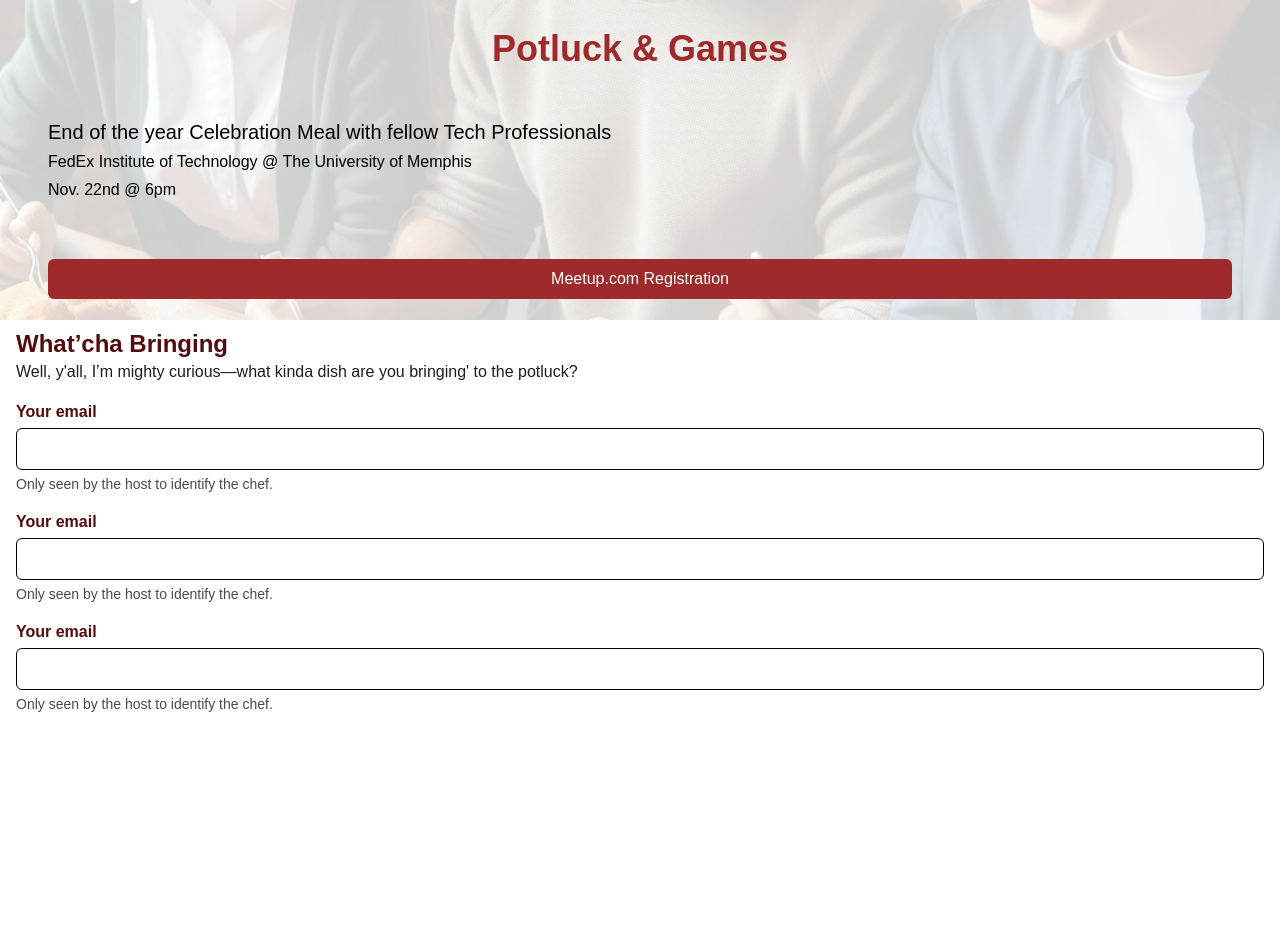
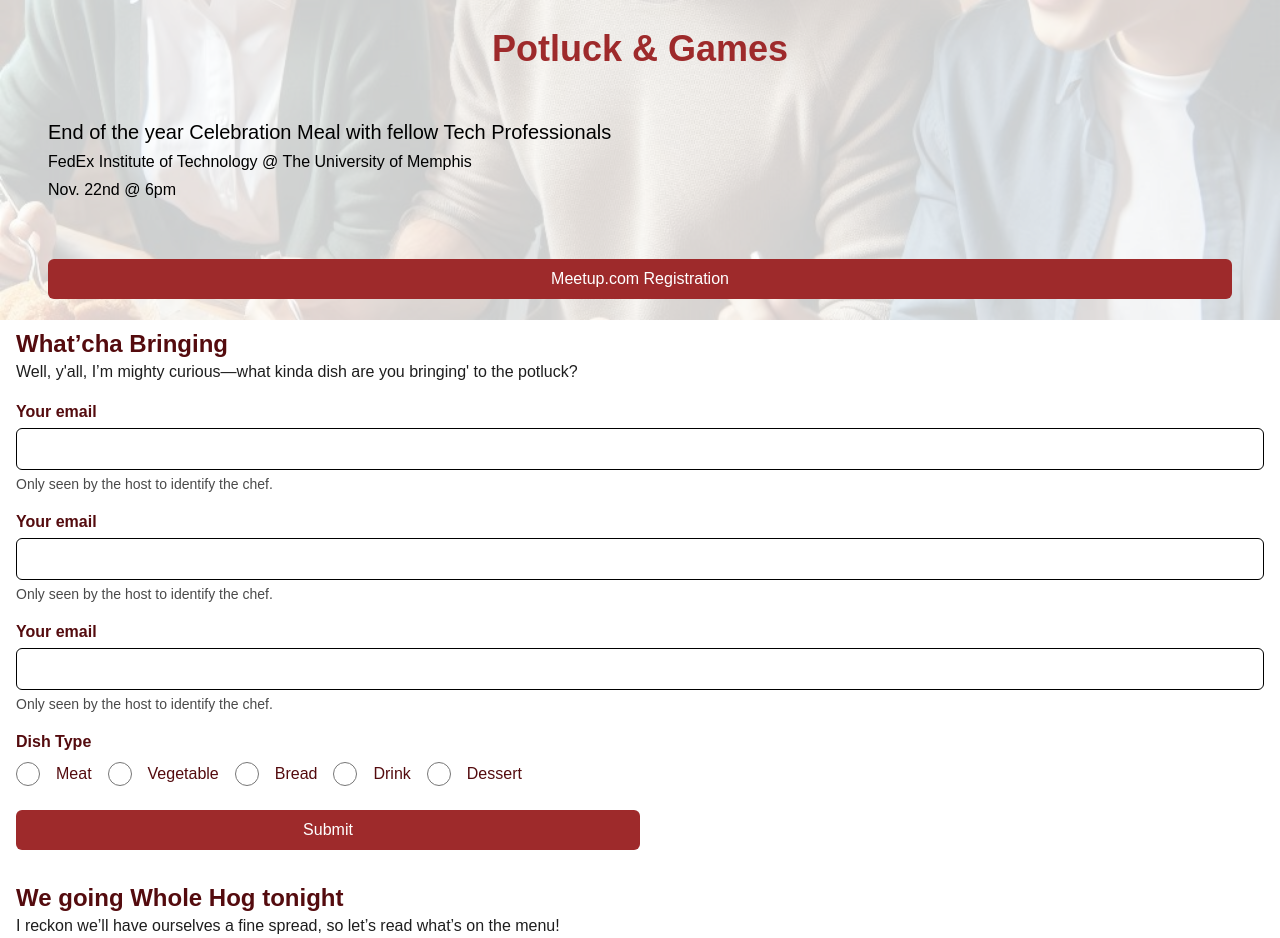
Before and after one commit to jcsmileyjr/potluckgames, a Next.js app: page / in a window 1280 px wide. Before the commit the page ends 800 px from the top, so only its background shows below. Built offline with nearby package versions, Linux system fonts and the light colour scheme.

Commit message:
Feat ViewDish - Initial setup

```diff
--- a/src/app/components/AddDish/AddDish.tsx
+++ b/src/app/components/AddDish/AddDish.tsx
@@ -1,15 +1,18 @@
+import DishTypeSelection from "../DishTypeSelection/DishTypeSelection";
 import UserInput from "../UserInput/UserInput";
 
 export default function AddDish() {
 
     return (
-        <section className="flex-1 px-4">
+        <section className="flex-1 px-4 ">
             <h2 className="text-primaryBrown font-bold text-left text-2xl pt-2">What’cha Bringing</h2>
             <p className="text-blackaccent1">Well, y'all, I’m mighty curious—what kinda dish are you bringing' to the potluck?</p>
             <div className="my-4">
                 <UserInput inputName="dish1" />
                 <UserInput inputName="dish2" />
                 <UserInput inputName="dish3"  />
+                <DishTypeSelection />
+                <button type="submit" className="bg-accentRed text-white py-2 px-4 rounded-md mt-4 w-1/2">Submit</button>
             </div>
         </section>
     )
--- /dev/null
+++ b/src/app/components/DishTypeSelection/DishTypeSelection.tsx
@@ -0,0 +1,26 @@
+
+
+const Selection = ({type}: {type: string}) => {
+    return (
+        <div className="my-2 flex flex-row gap-4 items-center">
+            <input className="border-primaryBrown h-6 w-6" type="radio" id={type} name="dishType" value={type} />
+            <label htmlFor={type}>{type}</label>
+        </div>
+    )
+}
+
+
+export default function DishTypeSelection() {
+    return (
+        <div>
+            <p className="text-primaryBrown font-bold">Dish Type</p>
+            <div className="flex flex-row flex-wrap gap-4 text-primaryBrown">
+                <Selection type="Meat" />
+                <Selection type="Vegetable" />
+                <Selection type="Bread" />
+                <Selection type="Drink" />
+                <Selection type="Dessert" />
+            </div>
+        </div>
+    )
+}
--- /dev/null
+++ b/src/app/components/ViewDishes/ViewDishes.tsx
@@ -0,0 +1,10 @@
+
+
+export default function ViewDishes() {
+    return (
+        <section className="flex-1 px-4 ">
+            <h2 className="text-primaryBrown font-bold text-left text-2xl pt-2">We going Whole Hog tonight</h2>
+            <p className="text-blackaccent1"> I reckon we’ll have ourselves a fine spread, so let’s read what’s on the menu!</p>
+        </section>
+    )
+}
--- a/src/app/page.tsx
+++ b/src/app/page.tsx
@@ -1,6 +1,7 @@
 import Image from "next/image";
 import Header from "./layout/Header/Header";
 import AddDish from "./components/AddDish/AddDish";
+import ViewDishes from "./components/ViewDishes/ViewDishes";
 
 export default function Home() {
   return (
@@ -8,6 +9,7 @@ export default function Home() {
       <Header />
       <main className="flex flex-col gap-2">
         <AddDish />
+        <ViewDishes />
       </main>
 
     </div>
```
